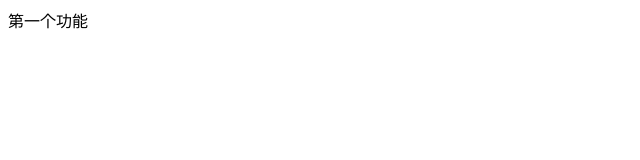
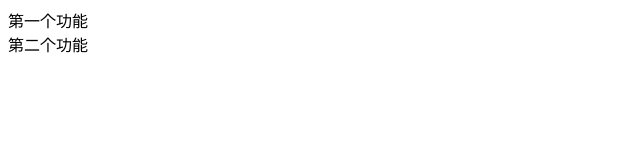
Before and after one commit to jinzhiqiang99/demo001, a plain HTML site: page index.html in a window 1280 px wide. Shown: the whole page, without its empty margins (0-640 px from the left). Drawn offline with Linux system fonts and the light colour scheme.

Commit message:
第二个功能

```diff
--- a/index.html
+++ b/index.html
@@ -1 +1,2 @@
 <div>第一个功能</div>
+<div>第二个功能</div>
```
